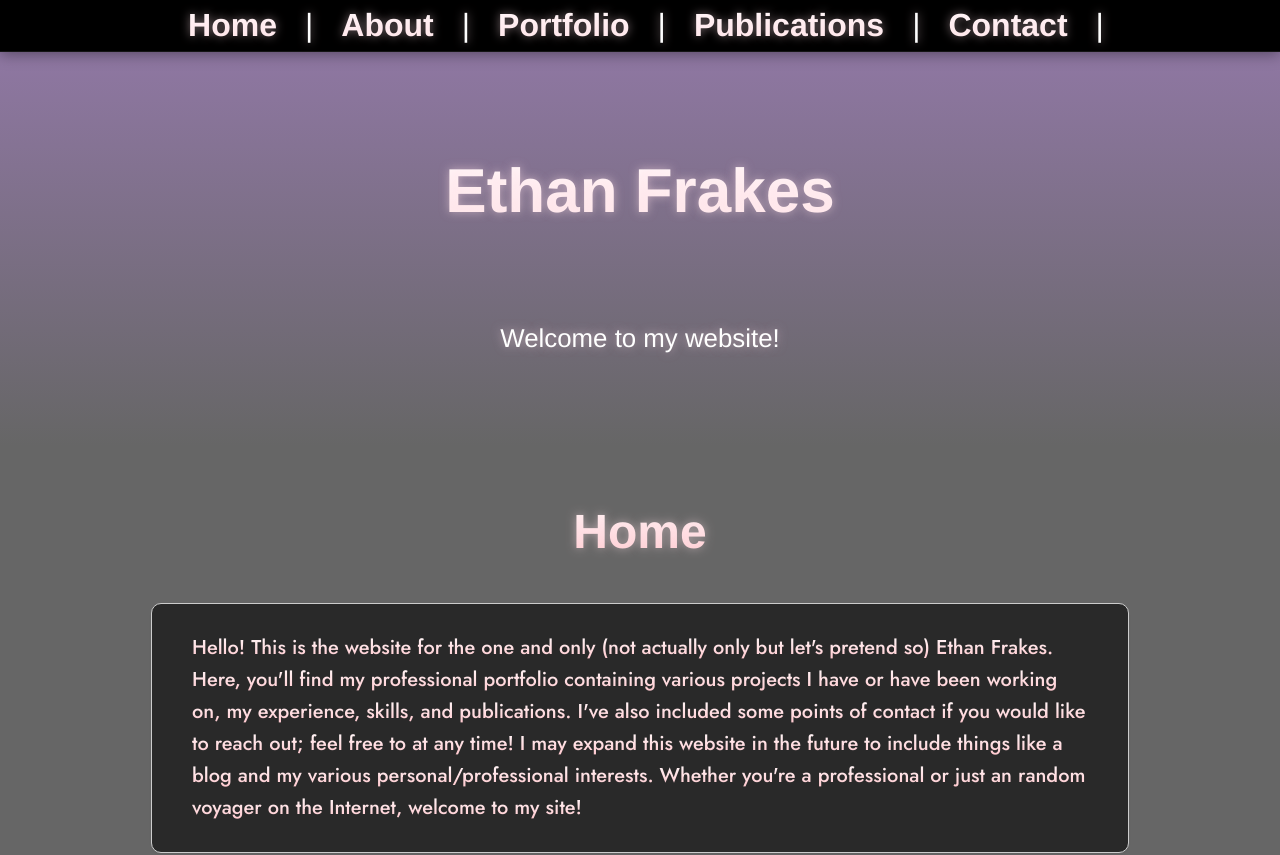
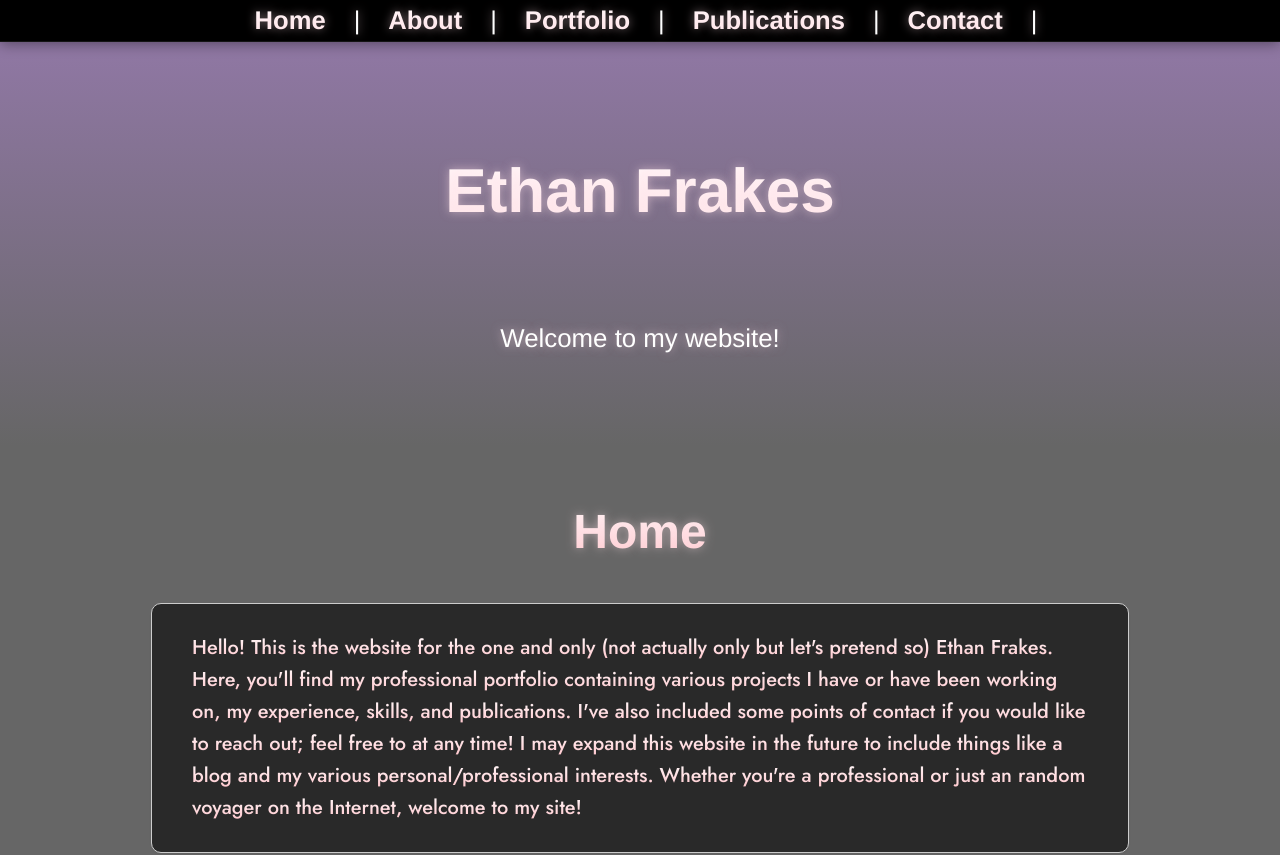
Before and after one commit to thefrostedfrakes/ethanfrakes-site, a React (Create React App) app: page / in a window 1280 px wide. Shown: the top 855 px of the page. Built offline with nearby package versions, Linux system fonts and the light colour scheme; a web font is replaced by a local one.

Commit message:
Push version 1.0.8

```diff
--- a/package.json
+++ b/package.json
@@ -1,6 +1,6 @@
 {
   "name": "personal-website",
-  "version": "1.0.7",
+  "version": "1.0.8",
   "private": true,
   "dependencies": {
     "@testing-library/dom": "^10.4.1",
--- a/src/App.css
+++ b/src/App.css
@@ -42,7 +42,7 @@ body {
 
   margin: 0;
   z-index: 1000;                                /* above matrix canvas */
-  font-size: 2rem;
+  font-size: min(2vw, 35px);
 }
 
 /* Links inside the bar: solid color (override your gradient text) */
```
Also changed, not shown: 1 other file (tests, documents, lock files or other folders).
